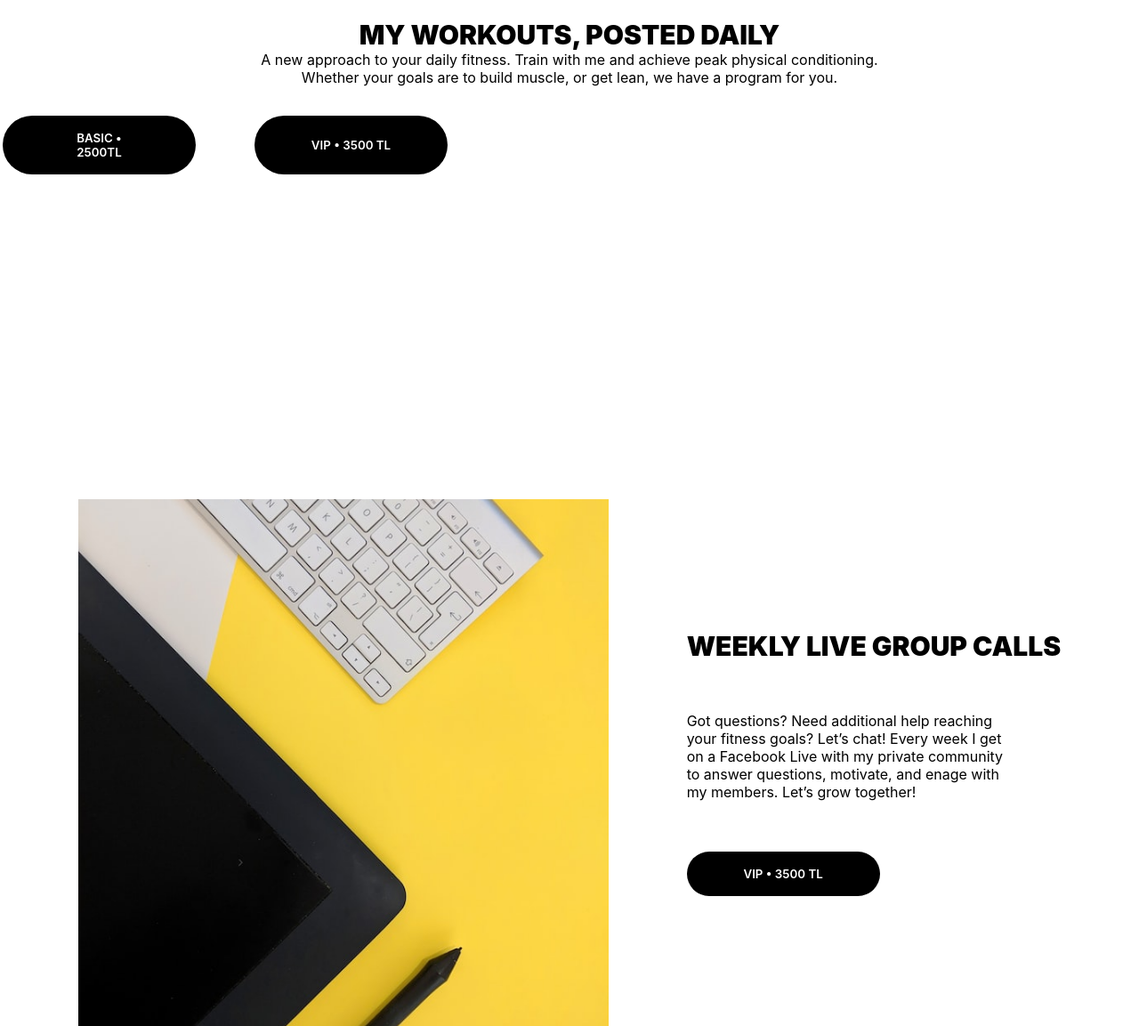
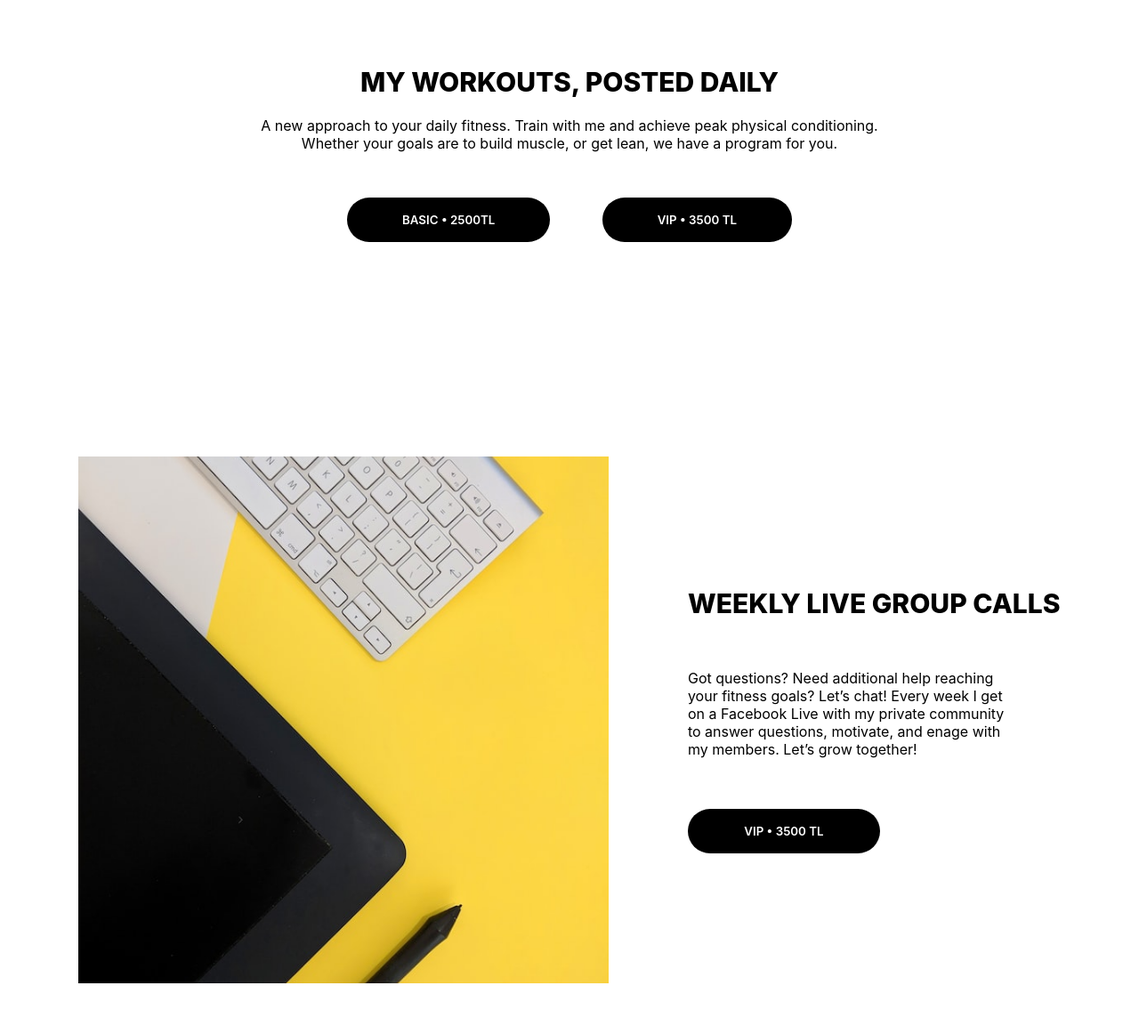
Before and after one commit to steve-franc/selcuk, a plain HTML site: page gym bro/index.html in a window 1280 px wide. Shown: the part 1030-2183 px from the top of the page at 89% size. Drawn offline with Linux system fonts and the light colour scheme.

Commit message:
homepage structure done

```diff
--- a/gym bro/index.html
+++ b/gym bro/index.html
@@ -37,8 +37,8 @@
               <h1>TRANSFORM YOUR BODY AND MIND <br> WITH EXPERT PERSONAL <br> TRAINING</h1>
 
               <div class="buttons">
-                  <button class="CTA">BASIC • 2500TL</button></a>
-                  <button class="CTA">VIP • 3500 TL</button></a>
+                  <a href="https://api.whatsapp.com/send?phone=+905338248244&text=Hello I want to pay for the basic 2500TL training programme "><button class="CTA">BASIC • 2500TL</button></a>
+                  <a href="https://api.whatsapp.com/send?phone=+905338248244&text=Hello I want to pay for the VIP 3500 training programme?"><button class="CTA">VIP • 3500 TL</button></a>
               </div>
 
           </div>
@@ -56,8 +56,8 @@
                   <h1>MY WORKOUTS, POSTED DAILY</h1>
                   <p>A new approach to your daily fitness. Train with me and achieve peak physical conditioning. <br>Whether your goals are to build muscle, or get lean, we have a program for you.</p>
                   <div class="buttons">
-                      <button class="CTA-black">BASIC • 2500TL</button></a>
-                      <button class="CTA-black">VIP • 3500 TL</button></a>
+                      <a href="https://api.whatsapp.com/send?phone=+905338248244&text=Hello I want to pay for the basic 2500TL training programme "><button class="CTA-black">BASIC • 2500TL</button></a>
+                      <a href="https://api.whatsapp.com/send?phone=+905338248244&text=Hello I want to pay for the VIP 3500 training programme?"><button class="CTA-black">VIP • 3500 TL</button></a>
                   </div>
               </div>
           </div>
@@ -71,7 +71,7 @@
               <h1>WEEKLY LIVE GROUP CALLS</h1>
               <p>Got questions? Need additional help reaching <br>your fitness goals? Let’s chat! Every week I get <br>on a Facebook Live with my private community <br>to answer questions, motivate, and enage with <br>my members. Let’s grow together!</p>
 
-              <button class="CTA-black">VIP • 3500 TL</button></a>
+              <button class="CTA-service">VIP • 3500 TL</button></a>
           </div>
       </div>
 
@@ -83,7 +83,7 @@
               <h1>WEEKLY LIVE GROUP CALLS</h1>
               <p>Got questions? Need additional help reaching <br>your fitness goals? Let’s chat! Every week I get <br>on a Facebook Live with my private community <br>to answer questions, motivate, and enage with <br>my members. Let’s grow together!</p>
 
-              <button class="CTA-black">VIP • 3500 TL</button></a>
+              <button class="CTA-service">VIP • 3500 TL</button></a>
           </div>
       </div>
 
@@ -95,7 +95,7 @@
               <h1>WEEKLY LIVE GROUP CALLS</h1>
               <p>Got questions? Need additional help reaching <br>your fitness goals? Let’s chat! Every week I get <br>on a Facebook Live with my private community <br>to answer questions, motivate, and enage with <br>my members. Let’s grow together!</p>
 
-              <button class="CTA-black">VIP • 3500 TL</button></a>
+              <button class="CTA-service">VIP • 3500 TL</button></a>
           </div>
       </div>
 
--- a/gym bro/style.css
+++ b/gym bro/style.css
@@ -94,7 +94,7 @@ h2{
 
 h1{
   font-size: 30px;
-  font-weight: 900;
+  font-weight: 800;
 }
 
 .hero-box{
@@ -113,13 +113,12 @@ h1{
   justify-content: space-evenly;
   display: flex;
   flex-direction: column;
+  align-items: center;
 }
 
 .buttons{
   margin-top: 30px;
   width: 500px;
-  border: solid;
-  border-color: #ffffff;
   display: flex;
   flex-direction: row;
   justify-content: space-between;
@@ -130,15 +129,25 @@ h1{
 /*----------------more details------------*/
 
 .more-details{
-  width: 100vw;
-  background-color: white;
   text-align: center;
-  height: 60vh;
+  align-items: center;
+  height: 70vh;
+  display: flex;
+  flex-direction: column;
+  justify-content: space-evenly;
 }
 
 .text-container{
-  margin-top: 10%;
+  height: 30vh;
+  text-align: center;
+  align-items: center;
+  padding-top: 50px;
+  display: flex;
+  flex-direction: column;
+  justify-content: space-evenly;
+  padding-bottom: 50px;
 }
+
 
 .CTA-black{
   padding-left: 62px;
@@ -150,7 +159,6 @@ h1{
   border-radius: 50px;
   border: none;
   font-weight: 600;
-  width: 217px;
 }
 
 /*--------------services------------*/
@@ -197,7 +205,18 @@ h1{
   object-fit: cover;
 }
 
-
+.CTA-service{
+  padding-left: 62px;
+  padding-right: 62px;
+  padding-top: 17px;
+  padding-bottom: 17px;
+  color: rgb(255, 255, 255);
+  background-color: rgb(0, 0, 0);
+  border-radius: 50px;
+  border: none;
+  font-weight: 600;
+  width: 216px;
+}
 
 
 
@@ -210,12 +229,14 @@ h1{
   width: 100vw;
   text-align: center;
   padding-left: 40px;
+  margin-top: 50px;
 }
 
 .wrapper{
   display: flex;
   max-width: 1200px;
   position: relative;
+  margin-top: 50px;
 }
 .wrapper i{
   top: 50%;
@@ -236,7 +257,7 @@ h1{
   transform: translateY(-50%) scale(0.9);
 }
 .wrapper i:hover{
-  background: #f2f2f2;
+  background: #616161;
 }
 .wrapper i:first-child{
   left: -22px;
@@ -288,6 +309,7 @@ h1{
 .bottom{
   height: 50vh;
   text-align: center;
+  align-items: center;
   padding-top: 50px;
   display: flex;
   flex-direction: column;
```
